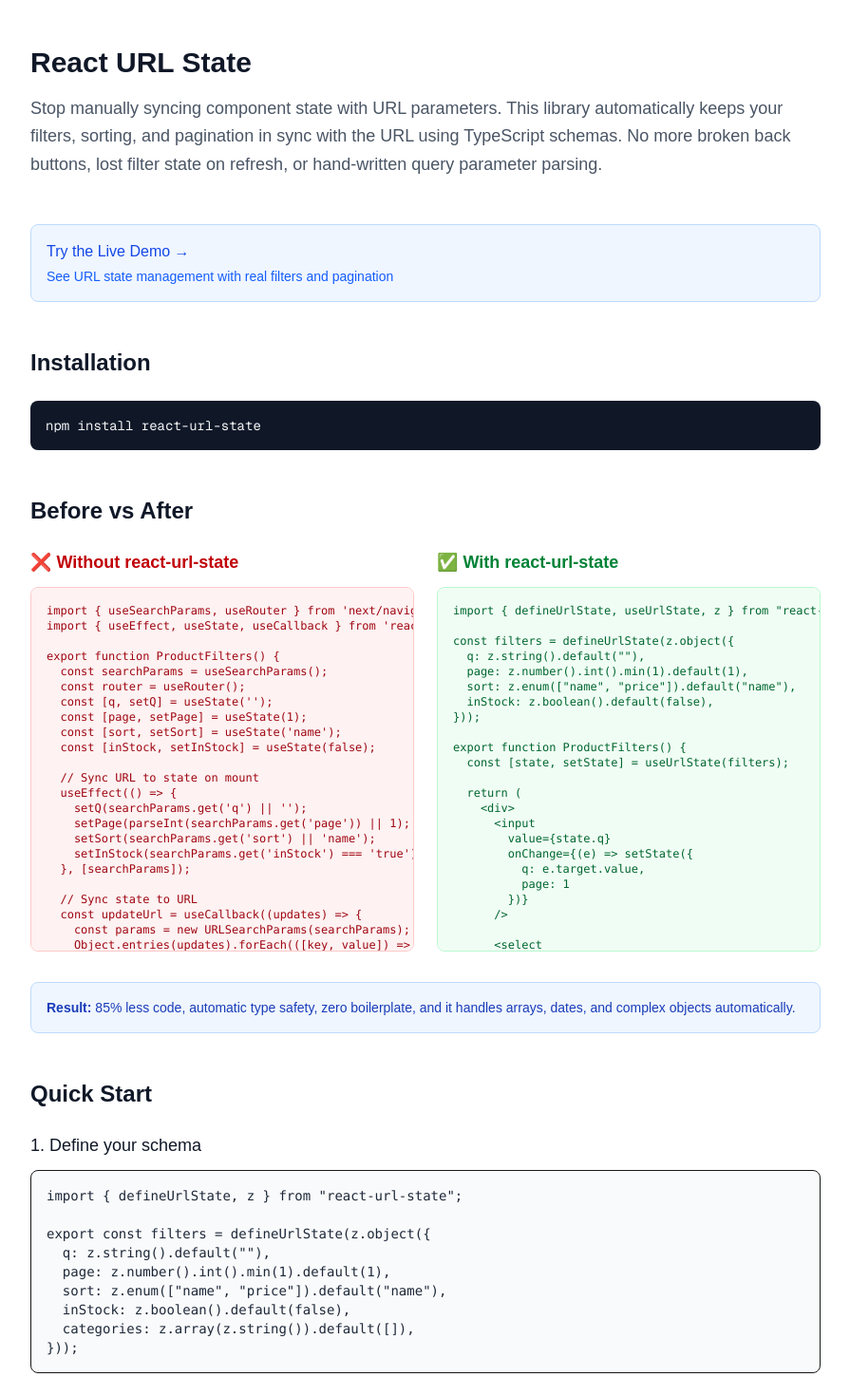
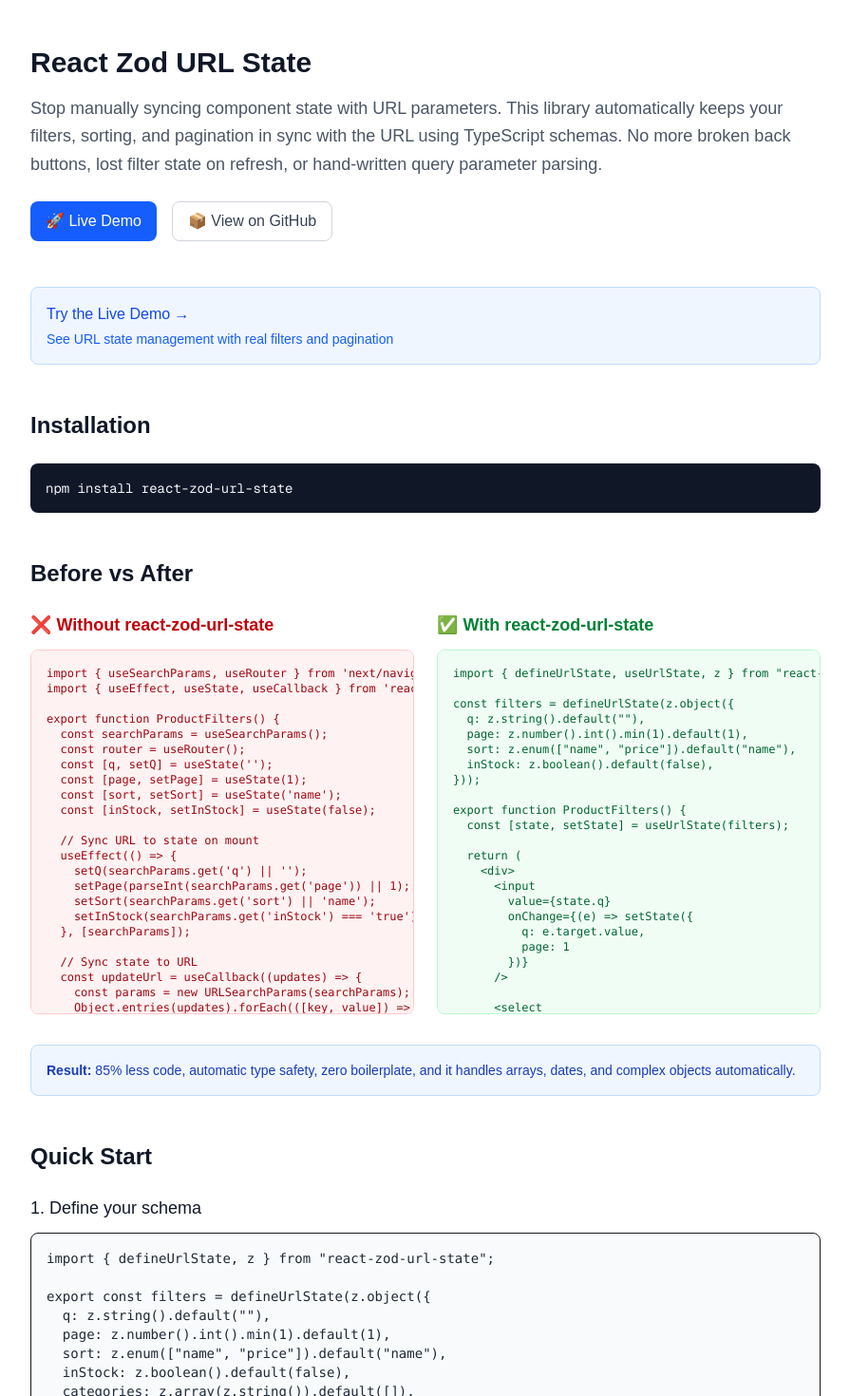
Before and after one commit to zeeshanhshaheen/react-url-state, a Next.js app: page / in a window 1280 px wide. Shown: the top 1470 px of the page at 95% size, without its empty margins (192-1087 px from the left). Built offline with nearby package versions, Linux system fonts and the light colour scheme.

Commit message:
updated doc

```diff
--- a/src/app/page.tsx
+++ b/src/app/page.tsx
@@ -6,13 +6,32 @@
       <div className="max-w-4xl mx-auto px-4 sm:px-6 lg:px-8 py-8 sm:py-12">
         <header className="mb-12">
           <h1 className="text-3xl font-bold text-gray-900 mb-4">
-            React URL State
+            React Zod URL State
           </h1>
           <p className="text-lg text-gray-600 leading-relaxed">
             Stop manually syncing component state with URL parameters. This library automatically keeps your filters,
             sorting, and pagination in sync with the URL using TypeScript schemas. No more broken back buttons,
             lost filter state on refresh, or hand-written query parameter parsing.
           </p>
+
+          <div className="flex flex-col sm:flex-row gap-4 mt-6">
+            <a
+              href="https://react-url-state.vercel.app/"
+              target="_blank"
+              rel="noopener noreferrer"
+              className="inline-flex items-center justify-center px-4 py-2 bg-blue-600 text-white rounded-lg hover:bg-blue-700 transition-colors font-medium"
+            >
+              🚀 Live Demo
+            </a>
+            <a
+              href="https://github.com/zeeshanhshaheen/react-url-state"
+              target="_blank"
+              rel="noopener noreferrer"
+              className="inline-flex items-center justify-center px-4 py-2 border border-gray-300 text-gray-700 rounded-lg hover:bg-gray-50 transition-colors font-medium"
+            >
+              📦 View on GitHub
+            </a>
+          </div>
         </header>
 
         <nav className="mb-12 p-4 bg-blue-50 border border-blue-200 rounded-lg">
@@ -29,7 +48,7 @@
           <section>
             <h2 className="text-2xl font-semibold text-gray-900 mb-6">Installation</h2>
             <div className="bg-gray-900 text-gray-100 p-4 rounded-lg font-mono text-sm">
-              npm install react-url-state
+              npm install react-zod-url-state
             </div>
           </section>
 
@@ -38,7 +57,7 @@
 
             <div className="grid md:grid-cols-2 gap-6 mb-8">
               <div>
-                <h3 className="text-lg font-semibold text-red-700 mb-3">❌ Without react-url-state</h3>
+                <h3 className="text-lg font-semibold text-red-700 mb-3">❌ Without react-zod-url-state</h3>
                 <div className="bg-red-50 border border-red-200 rounded-lg p-4 h-96 overflow-auto">
                   <pre className="text-xs text-red-800"><code>{`import { useSearchParams, useRouter } from 'next/navigation';
 import { useEffect, useState, useCallback } from 'react';
@@ -102,9 +121,9 @@
               </div>
 
               <div>
-                <h3 className="text-base sm:text-lg font-semibold text-green-700 mb-3">✅ With react-url-state</h3>
+                <h3 className="text-base sm:text-lg font-semibold text-green-700 mb-3">✅ With react-zod-url-state</h3>
                 <div className="bg-green-50 border border-green-200 rounded-lg p-3 sm:p-4 h-64 sm:h-96 overflow-auto">
-                  <pre className="text-xs text-green-800"><code>{`import { defineUrlState, useUrlState, z } from "react-url-state";
+                  <pre className="text-xs text-green-800"><code>{`import { defineUrlState, useUrlState, z } from "react-zod-url-state";
 
 const filters = defineUrlState(z.object({
   q: z.string().default(""),
@@ -158,7 +177,7 @@
               <div>
                 <h3 className="text-base sm:text-lg font-medium text-gray-900 mb-3">1. Define your schema</h3>
                 <div className="bg-gray-50 p-3 sm:p-4 rounded-lg border overflow-x-auto">
-                  <pre className="text-xs sm:text-sm text-gray-800"><code>{`import { defineUrlState, z } from "react-url-state";
+                  <pre className="text-xs sm:text-sm text-gray-800"><code>{`import { defineUrlState, z } from "react-zod-url-state";
 
 export const filters = defineUrlState(z.object({
   q: z.string().default(""),
@@ -173,7 +192,7 @@
               <div>
                 <h3 className="text-lg font-medium text-gray-900 mb-3">2. Use in your component</h3>
                 <div className="bg-gray-50 p-4 rounded-lg border">
-                  <pre className="text-xs sm:text-sm text-gray-800"><code>{`import { useUrlState } from "react-url-state";
+                  <pre className="text-xs sm:text-sm text-gray-800"><code>{`import { useUrlState } from "react-zod-url-state";
 
 export function ProductFilters() {
   const [state, setState] = useUrlState(filters);
```
